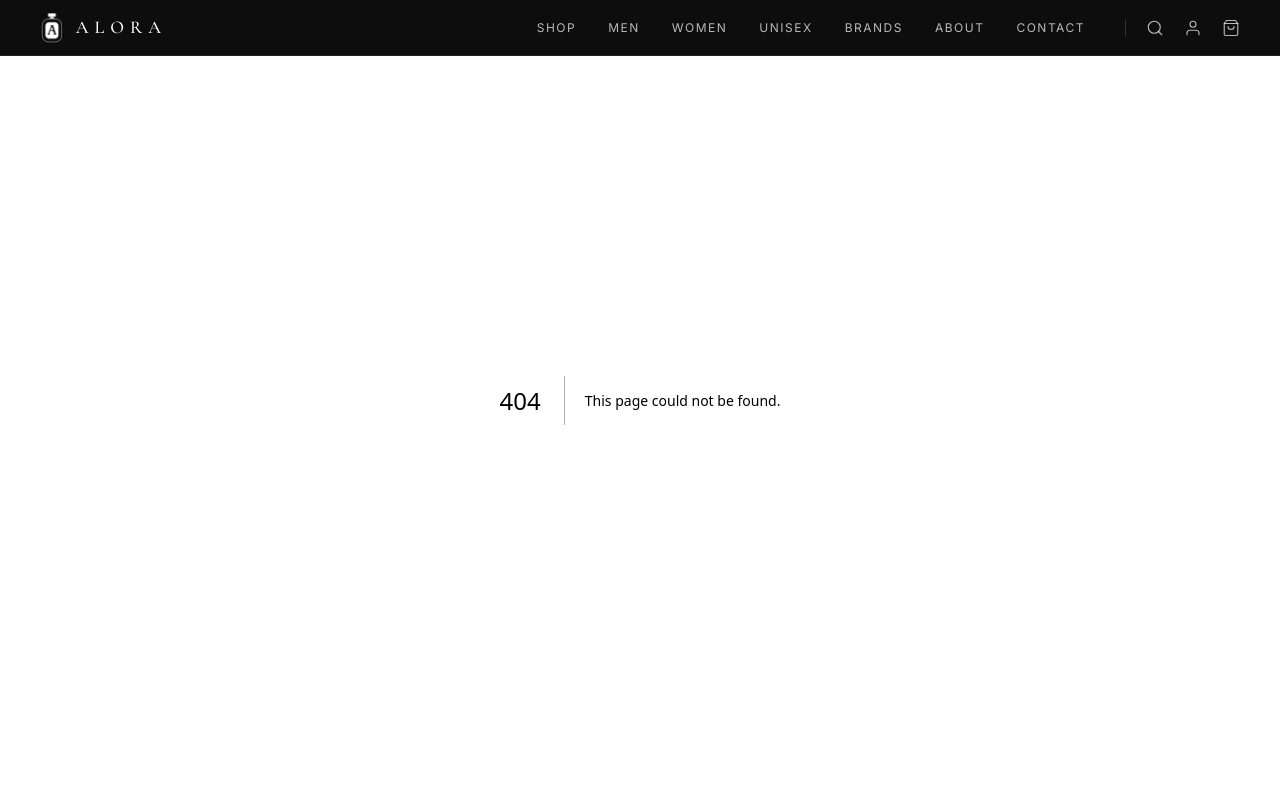
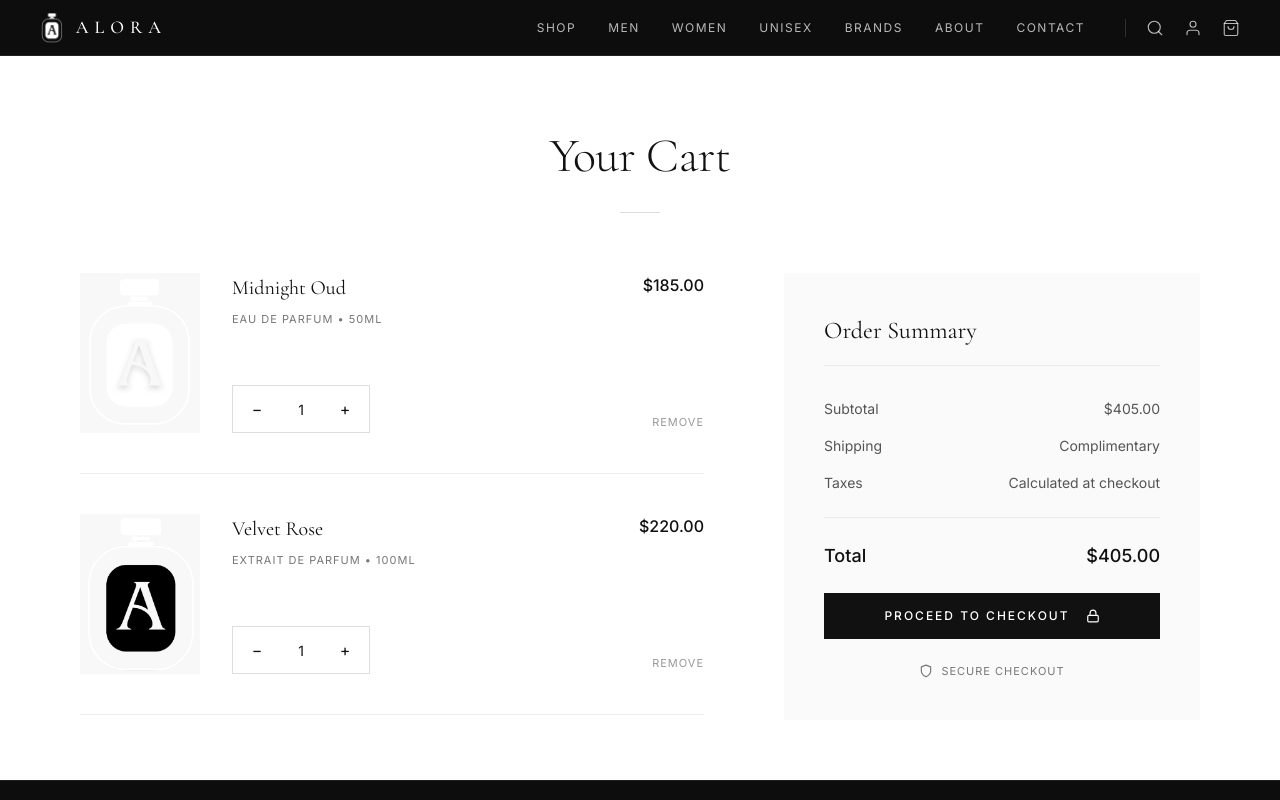
Before and after one commit to uzicodes/Alora, a Next.js app: page /cart in a window 1280 px wide. Before the commit this address had no page. Shown: the top 800 px of the page. Built offline with nearby package versions, Linux system fonts and the light colour scheme.

Commit message:
feat: cart page initialized with dummy values

```diff
--- /dev/null
+++ b/src/app/cart/page.tsx
@@ -0,0 +1,113 @@
+import Image from "next/image";
+import Link from "next/link";
+
+export default function Cart() {
+  return (
+    <div className="cart-page">
+      <div className="cart-header">
+        <h1 className="cart-title animate-fade-in-up">Your Cart</h1>
+        <div className="section-divider animate-fade-in-up delay-100"></div>
+      </div>
+
+      <div className="cart-layout">
+        {/* Left: Cart Items */}
+        <div className="cart-items animate-fade-in-up delay-200">
+          <div className="cart-item">
+            <div className="cart-item-image">
+              <Image
+                src="/alora_BG.png"
+                alt="Midnight Oud"
+                fill
+                sizes="120px"
+                style={{ objectFit: 'cover' }}
+              />
+            </div>
+            <div className="cart-item-details">
+              <div className="cart-item-top">
+                <div>
+                  <h3 className="cart-item-name">Midnight Oud</h3>
+                  <p className="cart-item-category">Eau de Parfum • 50ml</p>
+                </div>
+                <p className="cart-item-price">$185.00</p>
+              </div>
+              <div className="cart-item-bottom">
+                <div className="quantity-selector">
+                  <button className="quantity-btn" aria-label="Decrease quantity">−</button>
+                  <span className="quantity-num">1</span>
+                  <button className="quantity-btn" aria-label="Increase quantity">+</button>
+                </div>
+                <button className="remove-btn">Remove</button>
+              </div>
+            </div>
+          </div>
+
+          <div className="cart-item">
+            <div className="cart-item-image">
+              <Image
+                src="/alora_BG2.png"
+                alt="Velvet Rose"
+                fill
+                sizes="120px"
+                style={{ objectFit: 'cover' }}
+              />
+            </div>
+            <div className="cart-item-details">
+              <div className="cart-item-top">
+                <div>
+                  <h3 className="cart-item-name">Velvet Rose</h3>
+                  <p className="cart-item-category">Extrait de Parfum • 100ml</p>
+                </div>
+                <p className="cart-item-price">$220.00</p>
+              </div>
+              <div className="cart-item-bottom">
+                <div className="quantity-selector">
+                  <button className="quantity-btn" aria-label="Decrease quantity">−</button>
+                  <span className="quantity-num">1</span>
+                  <button className="quantity-btn" aria-label="Increase quantity">+</button>
+                </div>
+                <button className="remove-btn">Remove</button>
+              </div>
+            </div>
+          </div>
+        </div>
+
+        {/* Right: Order Summary */}
+        <div className="cart-summary animate-fade-in-up delay-300">
+          <h2 className="summary-title">Order Summary</h2>
+          <div className="summary-row">
+            <span>Subtotal</span>
+            <span>$405.00</span>
+          </div>
+          <div className="summary-row">
+            <span>Shipping</span>
+            <span>Complimentary</span>
+          </div>
+          <div className="summary-row">
+            <span>Taxes</span>
+            <span>Calculated at checkout</span>
+          </div>
+          <div className="summary-divider"></div>
+          <div className="summary-row summary-total">
+            <span>Total</span>
+            <span>$405.00</span>
+          </div>
+
+          <Link href="/checkout" className="btn-primary" style={{ width: '100%', marginTop: '24px', justifyContent: 'center' }}>
+            Proceed to Checkout
+            <svg width="14" height="14" viewBox="0 0 24 24" fill="none" stroke="currentColor" strokeWidth="2" strokeLinecap="round" strokeLinejoin="round" style={{ marginLeft: '8px' }}>
+              <rect x="3" y="11" width="18" height="11" rx="2" ry="2" />
+              <path d="M7 11V7a5 5 0 0 1 10 0v4" />
+            </svg>
+          </Link>
+
+          <div className="summary-footer">
+            <svg width="14" height="14" viewBox="0 0 24 24" fill="none" stroke="currentColor" strokeWidth="2" strokeLinecap="round" strokeLinejoin="round">
+              <path d="M12 22s8-4 8-10V5l-8-3-8 3v7c0 6 8 10 8 10z" />
+            </svg>
+            <span>Secure Checkout</span>
+          </div>
+        </div>
+      </div>
+    </div>
+  );
+}
--- a/src/app/globals.css
+++ b/src/app/globals.css
@@ -197,7 +197,7 @@ body {
 
 .brand-link {
   font-family: var(--font-body);
-  font-size: 2px;
+  font-size: 9px;
   color: rgba(255, 255, 255, 0.6);
   text-decoration: none;
   transition: all 0.3s ease;
@@ -983,3 +983,225 @@ body {
 .delay-500 {
   animation-delay: 0.5s;
 }
+
+/* Cart Page */
+.cart-page {
+  padding: 120px 40px 60px;
+  max-width: 1200px;
+  margin: 0 auto;
+  min-height: 80vh;
+}
+
+.cart-header {
+  margin-bottom: 60px;
+  text-align: center;
+}
+
+.cart-title {
+  font-family: var(--font-serif);
+  font-size: clamp(32px, 4vw, 48px);
+  font-weight: 300;
+  color: #111;
+  letter-spacing: -0.5px;
+}
+
+.cart-layout {
+  display: grid;
+  grid-template-columns: 1.5fr 1fr;
+  gap: 80px;
+}
+
+.cart-items {
+  display: flex;
+  flex-direction: column;
+  gap: 40px;
+}
+
+.cart-item {
+  display: flex;
+  gap: 32px;
+  padding-bottom: 40px;
+  border-bottom: 1px solid #eee;
+}
+
+.cart-item-image {
+  position: relative;
+  width: 120px;
+  height: 160px;
+  background: #f8f8f8;
+  flex-shrink: 0;
+}
+
+.cart-item-details {
+  flex: 1;
+  display: flex;
+  flex-direction: column;
+  justify-content: space-between;
+}
+
+.cart-item-top {
+  display: flex;
+  justify-content: space-between;
+  align-items: flex-start;
+}
+
+.cart-item-name {
+  font-family: var(--font-serif);
+  font-size: 20px;
+  font-weight: 400;
+  color: #111;
+  margin-bottom: 8px;
+}
+
+.cart-item-category {
+  font-size: 11px;
+  letter-spacing: 1px;
+  color: #777;
+  text-transform: uppercase;
+}
+
+.cart-item-price {
+  font-size: 16px;
+  font-weight: 500;
+  color: #111;
+}
+
+.cart-item-bottom {
+  display: flex;
+  justify-content: space-between;
+  align-items: flex-end;
+}
+
+.quantity-selector {
+  display: flex;
+  align-items: center;
+  border: 1px solid #ddd;
+  height: 48px;
+}
+
+.quantity-btn {
+  width: 48px;
+  height: 100%;
+  background: transparent;
+  border: none;
+  font-size: 16px;
+  color: #111;
+  cursor: pointer;
+  display: flex;
+  align-items: center;
+  justify-content: center;
+  transition: background 0.3s;
+}
+
+.quantity-btn:hover {
+  background: #f5f5f5;
+}
+
+.quantity-num {
+  width: 40px;
+  text-align: center;
+  font-size: 14px;
+}
+
+.remove-btn {
+  background: transparent;
+  border: none;
+  font-size: 11px;
+  color: #999;
+  text-transform: uppercase;
+  letter-spacing: 1px;
+  cursor: pointer;
+  transition: color 0.3s;
+  padding-bottom: 2px;
+  border-bottom: 1px solid transparent;
+}
+
+.remove-btn:hover {
+  color: #111;
+  border-color: #111;
+}
+
+.cart-summary {
+  background: #fafafa;
+  padding: 40px;
+  height: fit-content;
+}
+
+.summary-title {
+  font-family: var(--font-serif);
+  font-size: 24px;
+  font-weight: 400;
+  color: #111;
+  margin-bottom: 32px;
+  border-bottom: 1px solid #eaeaea;
+  padding-bottom: 16px;
+}
+
+.summary-row {
+  display: flex;
+  justify-content: space-between;
+  margin-bottom: 16px;
+  font-size: 14px;
+  color: #555;
+}
+
+.summary-divider {
+  height: 1px;
+  background: #eaeaea;
+  margin: 24px 0;
+}
+
+.summary-total {
+  font-size: 18px;
+  font-weight: 500;
+  color: #111;
+  margin-bottom: 0;
+}
+
+.summary-footer {
+  margin-top: 24px;
+  display: flex;
+  align-items: center;
+  justify-content: center;
+  gap: 8px;
+  color: #777;
+  font-size: 11px;
+  text-transform: uppercase;
+  letter-spacing: 1px;
+}
+
+@media (max-width: 900px) {
+  .cart-layout {
+    grid-template-columns: 1fr;
+    gap: 40px;
+  }
+}
+
+@media (max-width: 480px) {
+  .cart-page {
+    padding: 100px 20px;
+  }
+
+  .cart-item {
+    gap: 20px;
+    flex-direction: column;
+  }
+
+  .cart-item-image {
+    width: 100px;
+    height: 130px;
+  }
+
+  .cart-item-top {
+    flex-direction: column;
+    gap: 12px;
+  }
+
+  .cart-item-bottom {
+    margin-top: 24px;
+  }
+
+  .cart-summary {
+    padding: 24px;
+  }
+}
```
